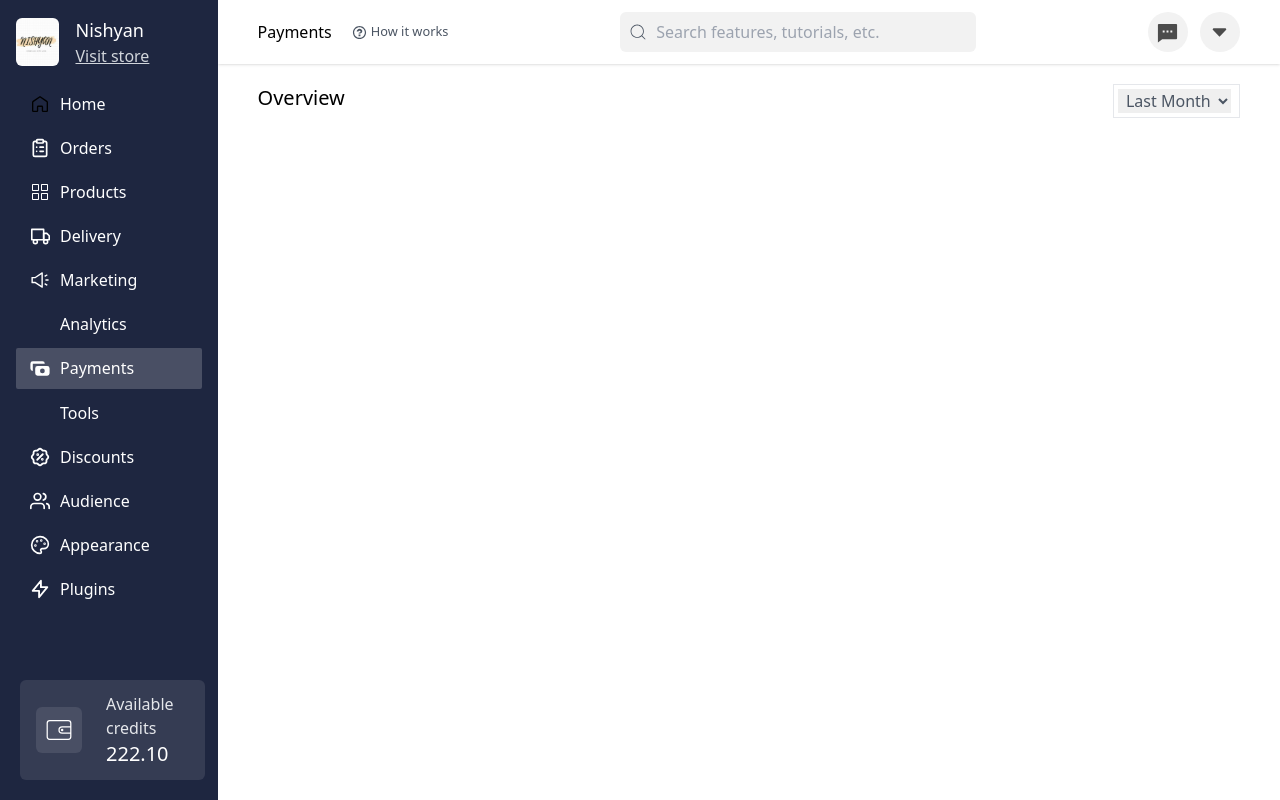
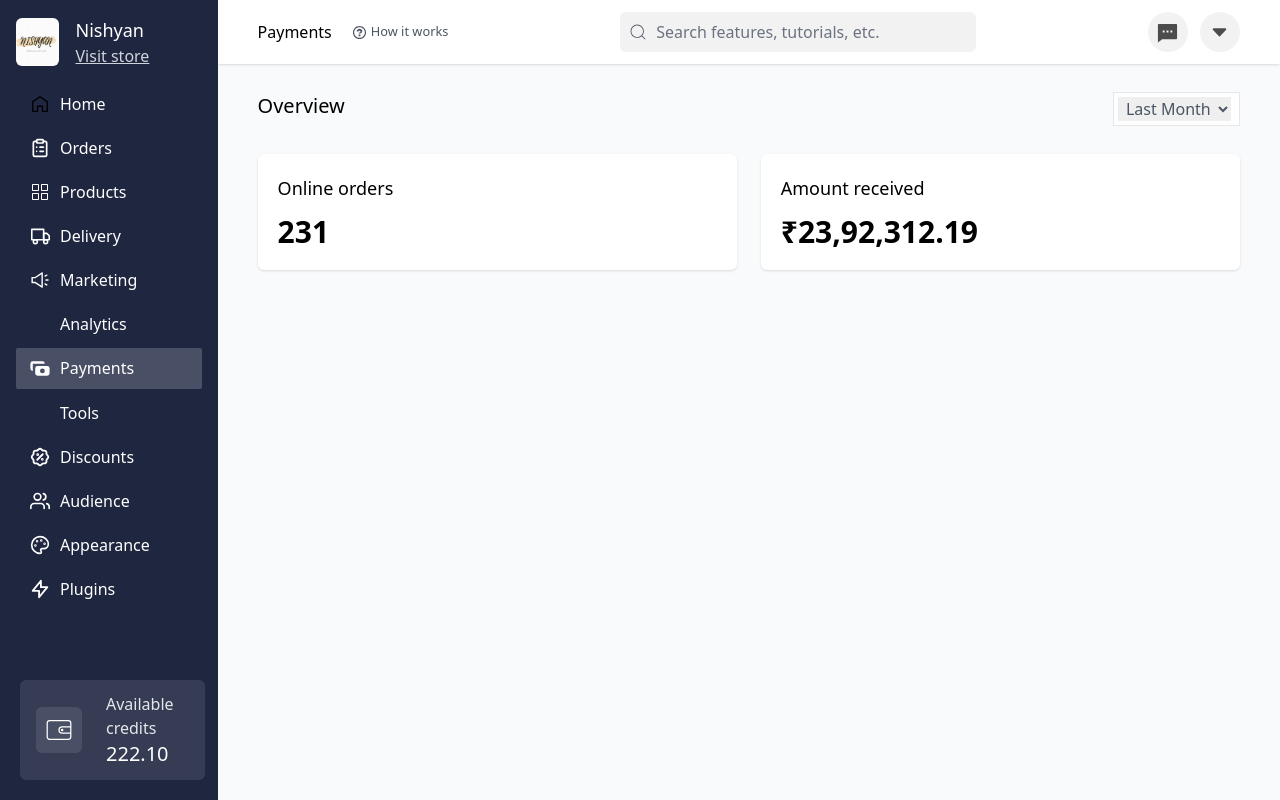
Before and after one commit to Abhijitkr/Dukaan-Assignment, a React (Vite) app: page / in a window 1280 px wide. Built offline with nearby package versions, Linux system fonts and the light colour scheme; some icons are missing.

Commit message:
Adds both the card of orders and amount

```diff
--- a/src/payments/Payouts.jsx
+++ b/src/payments/Payouts.jsx
@@ -1,3 +1,4 @@
+import Cards from "./components/Cards";
 import Header from "./components/Header";
 import Sidebar from "./components/Sidebar";
 
@@ -7,12 +8,16 @@ export default function Payouts() {
       <div className="w-[17%]">
         <Sidebar />
       </div>
-      <div className="w-[83%]">
+      <div className="w-[83%] bg-gray-50">
         <Header />
-        <div className="flex justify-between py-5 px-10">
+        <div className="flex justify-between py-7 px-10">
           <h3 className="text-xl font-medium">Overview</h3>
-          <div className="text-gray-600 border p-1 px-1 pr-2">
-            <select name="filterMonth" id="" className="px-1 outline-none">
+          <div className="text-gray-600 border p-1 px-1 pr-2 cursor-pointer bg-white">
+            <select
+              name="filterMonth"
+              id=""
+              className="px-1 outline-none cursor-pointer"
+            >
               <option value="lastMonth" selected>
                 Last Month
               </option>
@@ -20,6 +25,10 @@ export default function Payouts() {
             </select>
           </div>
         </div>
+        <div className="px-10 flex gap-6">
+          <Cards head="Online orders" value="231" />
+          <Cards head="Amount received" value="₹23,92,312.19" />
+        </div>
       </div>
     </div>
   );
--- /dev/null
+++ b/src/payments/components/Cards.jsx
@@ -0,0 +1,8 @@
+export default function Cards({ head, value }) {
+  return (
+    <div className="w-[50%] shadow p-5 space-y-3 bg-white rounded-md ">
+      <h4 className="text-lg">{head}</h4>
+      <h1 className="text-3xl font-semibold">{value}</h1>
+    </div>
+  );
+}
--- a/src/payments/components/Header.jsx
+++ b/src/payments/components/Header.jsx
@@ -8,7 +8,7 @@ export default function Header() {
   const [inputFocus, setInputFocus] = useState(false);
 
   return (
-    <section className="flex justify-between items-center shadow px-10 h-16">
+    <section className="flex justify-between items-center shadow px-10 h-16 bg-white">
       <div className="flex gap-5">
         <h4>Payments</h4>
         <small className="flex items-center gap-1 text-gray-600">
@@ -27,7 +27,7 @@ export default function Header() {
           name="Search"
           id=""
           placeholder="Search features, tutorials, etc."
-          className="bg-[#F2F2F2] p-2 w-80 outline-none placeholder:text-gray-400"
+          className="bg-[#F2F2F2] p-2 w-80 outline-none placeholder:text-gray-500"
           onFocus={() => setInputFocus(true)}
           onBlur={() => setInputFocus(false)}
         />
```
